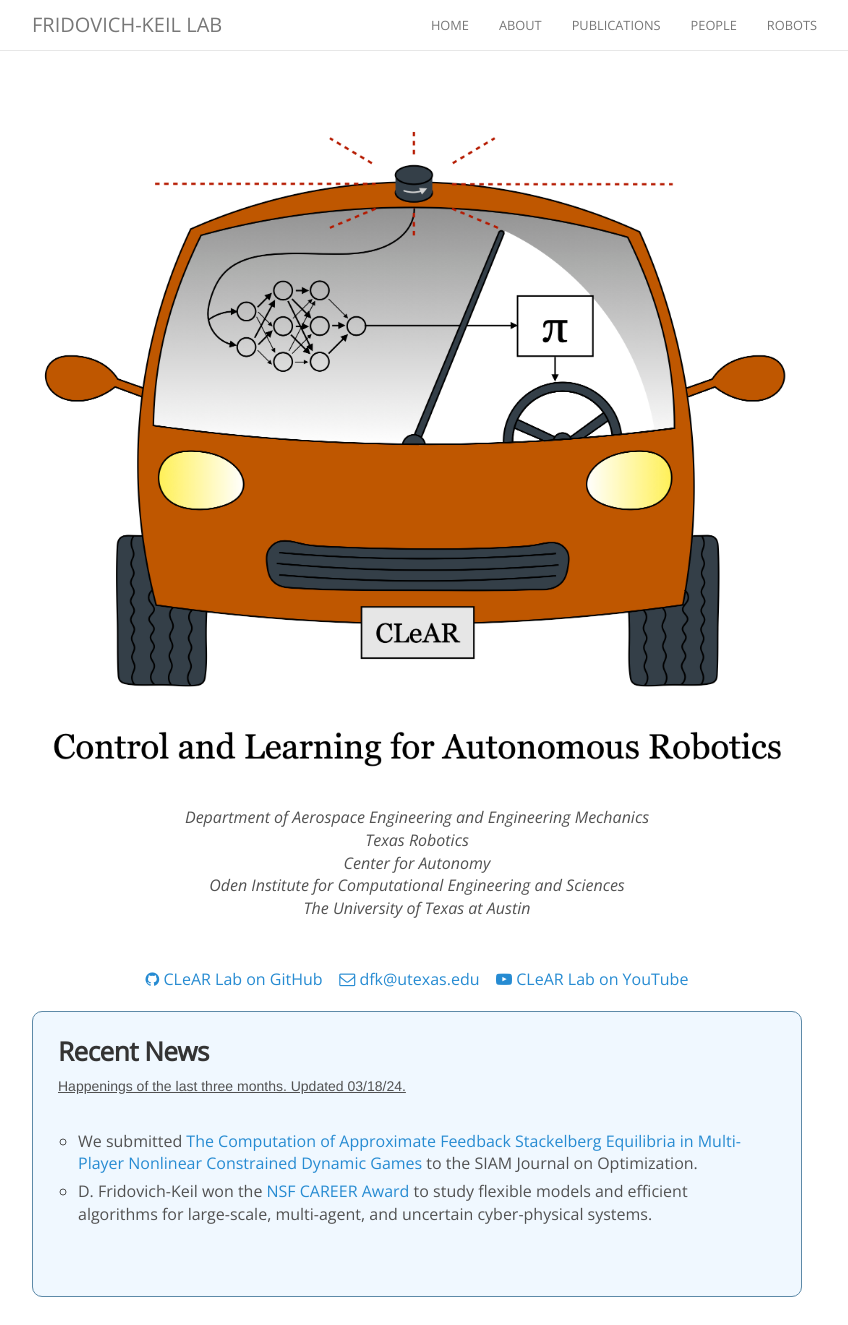
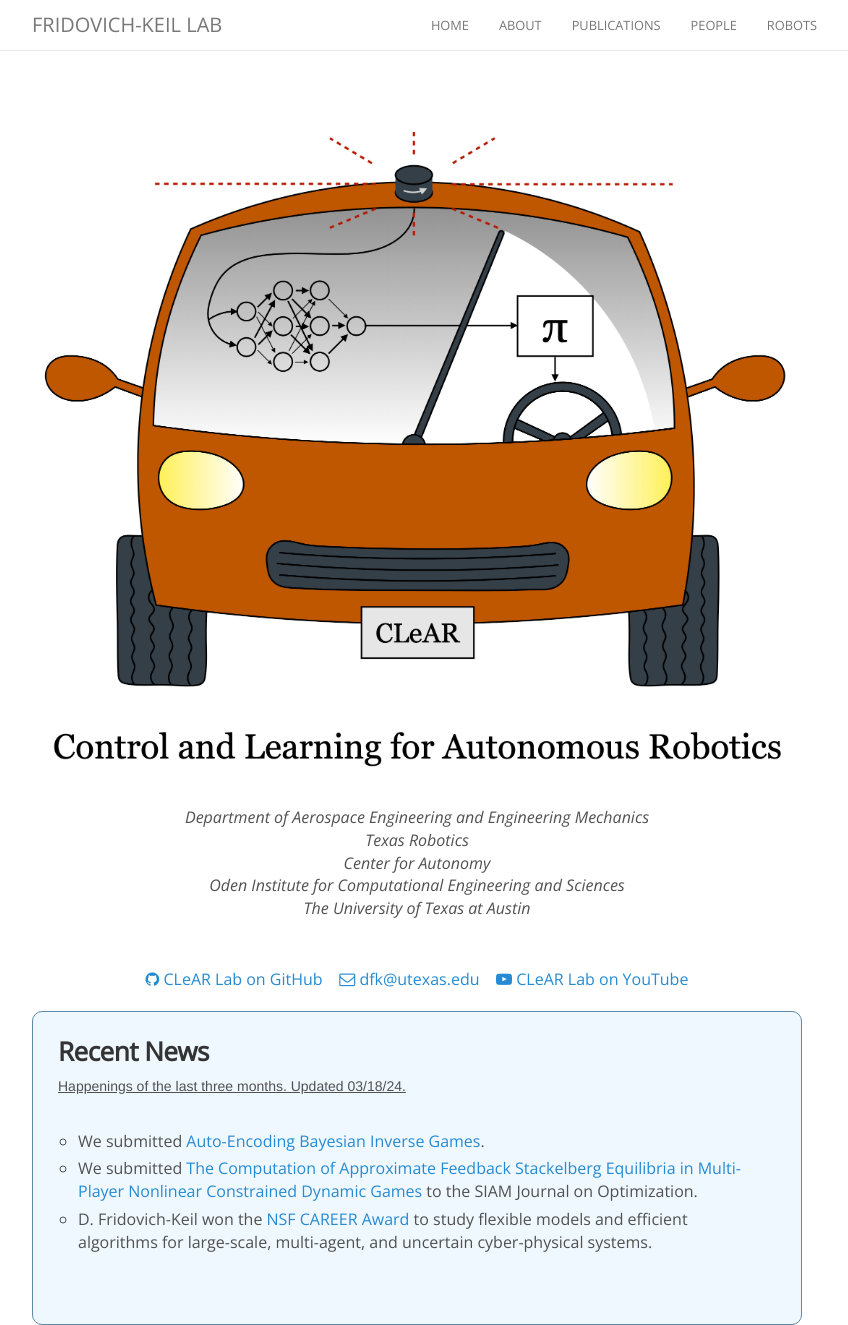
Before and after one commit to KordingLab/KordingLab.github.io, a Jekyll site: the page built from index.html, in a window 1280 px wide and 1325 px high. Shown: the whole window, without its empty margins (223-1071 px from the left). Built offline with Jekyll 4.4.1, drawn with Linux system fonts in a browser that asks for light colours; nearby versions of some CDN libraries; comment, search, counter and statistics services are not loaded.

Commit message:
paper submission news

```diff
--- a/_data/news.yml
+++ b/_data/news.yml
@@ -1,3 +1,7 @@
+- date: 2024-02-02
+  details: >-
+    We submitted <a href="https://arxiv.org/pdf/2402.08902.pdf">Auto-Encoding Bayesian Inverse Games</a>.
+
 - date: 2024-01-26
   details: >-
     We submitted <a href="https://arxiv.org/pdf/2401.15745.pdf">The Computation of Approximate Feedback Stackelberg Equilibria in Multi-Player Nonlinear Constrained Dynamic Games</a> to the SIAM Journal on Optimization.
```
